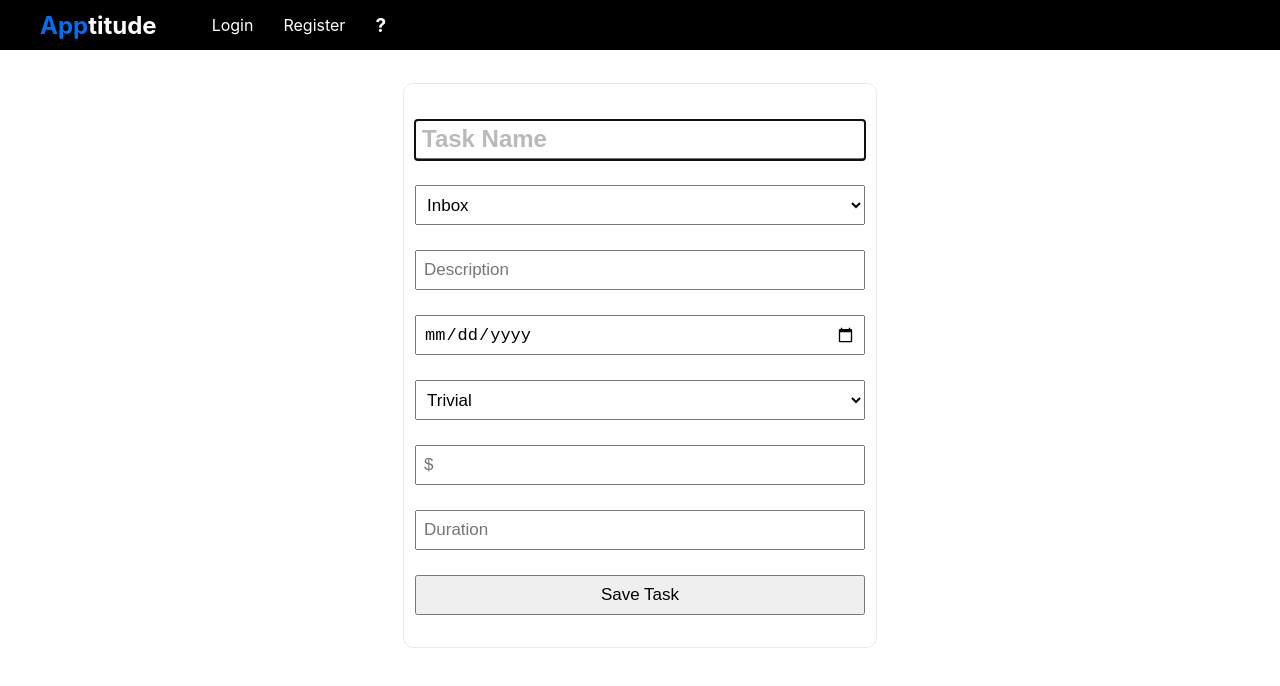
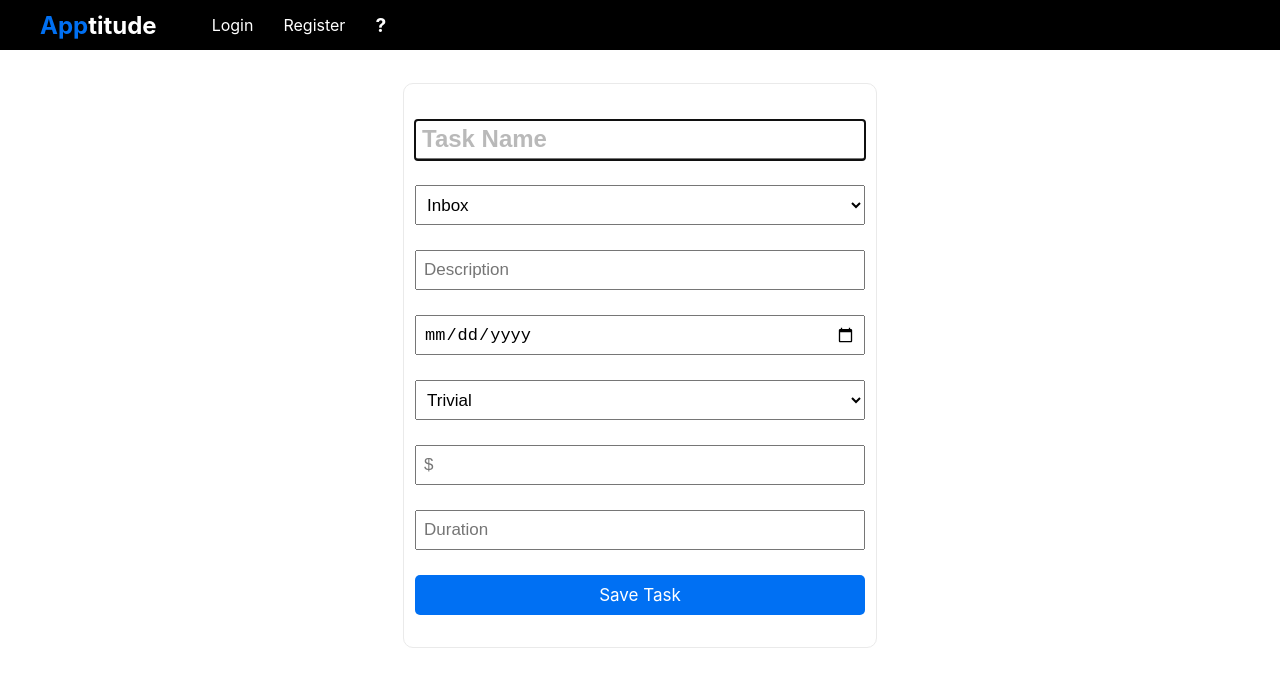
Before and after one commit to IanHopper/Apptitude, a Next.js app: page /new_todo in a window 1280 px wide. Shown: the top 686 px of the page. Built offline with nearby package versions, Linux system fonts and the light colour scheme.

Commit message:
Fixed formatting for delete input for todo form

```diff
--- a/styles/Todos.module.css
+++ b/styles/Todos.module.css
@@ -260,7 +260,7 @@
   font-size: 17px;
 }
 
-.saveTodo {
+.inputTodo {
   width: 100%;
   background: #0070f3;
   color: #fff;
@@ -272,6 +272,7 @@
   text-decoration: none;
   font-size: 15px;
   font-family: inherit;
+  text-align: center;
 }
 
 .btn {
```
